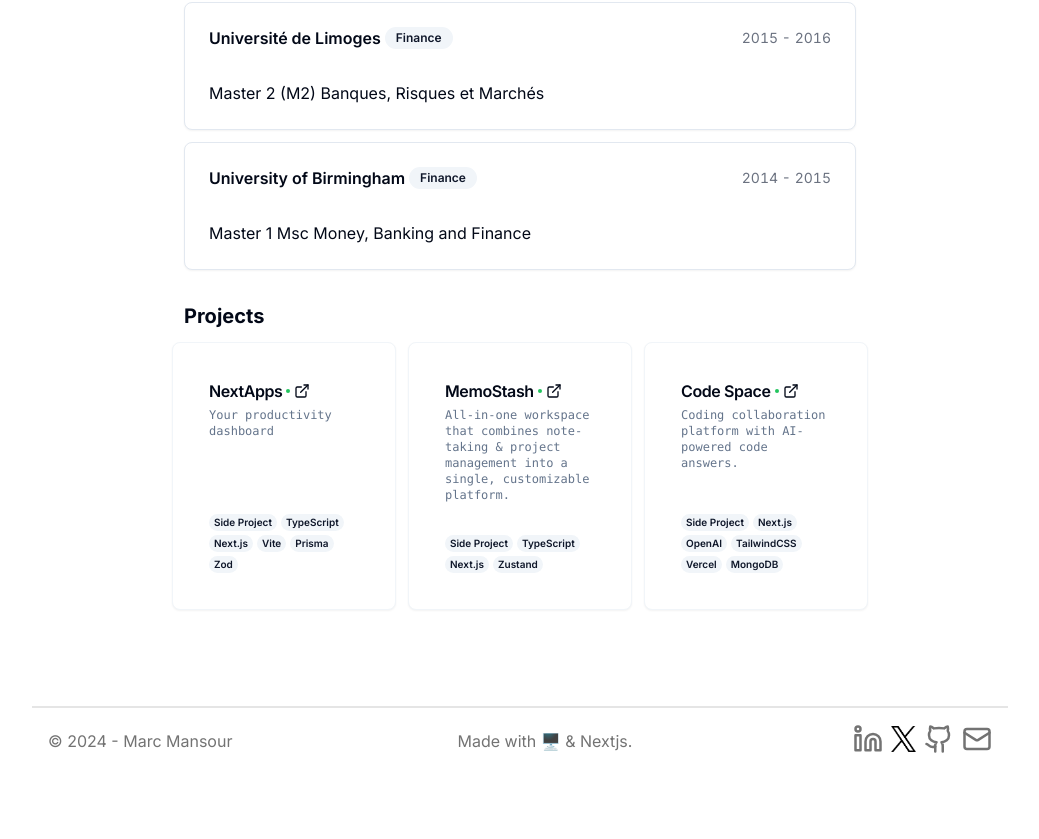
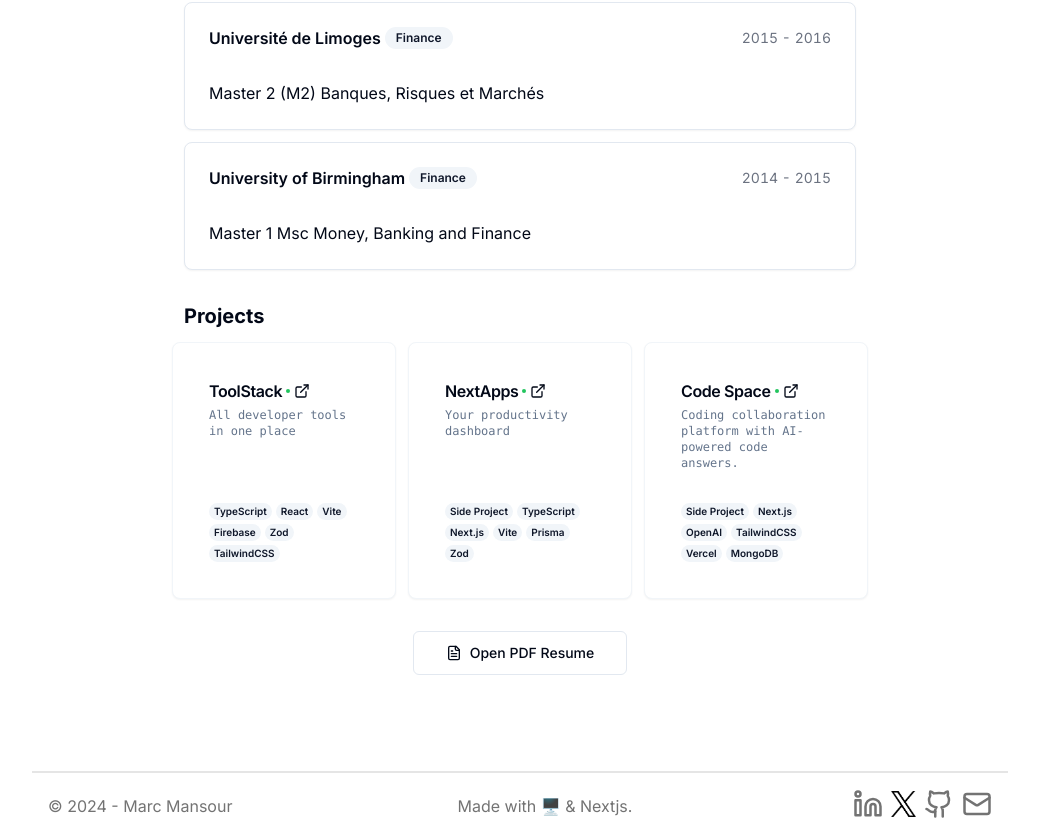
Before and after one commit to marcm8793/websitepersov2, a Next.js app: page /cv in a window 1280 px wide. Shown: the part 1463-2302 px from the top of the page, without its empty margins (120-1159 px from the left). Before the commit the page ends 2237 px from the top, so only its background shows below. Built offline with nearby package versions, Linux system fonts and the light colour scheme.

Commit message:
Adding CV and updating projects

```diff
--- a/src/app/cv/page.tsx
+++ b/src/app/cv/page.tsx
@@ -4,10 +4,11 @@
 import { CommandMenu } from "@/components/cv/command-menu";
 import { Metadata } from "next";
 import { Section } from "@/components/ui/section";
-import { GlobeIcon, MailIcon, PhoneIcon } from "lucide-react";
+import { FileTextIcon, GlobeIcon, MailIcon, PhoneIcon } from "lucide-react";
 import { Button } from "@/components/ui/button";
 import { RESUME_DATA } from "@/config/resume-data";
 import { ProjectCard } from "@/components/cv/project-card";
+import Link from "next/link";
 
 export const metadata: Metadata = {
   title: `CV`,
@@ -204,6 +205,24 @@
         </Section>
       </section>
 
+      <div className="mt-8 flex justify-center">
+        <Button
+          className="flex items-center gap-2"
+          variant="outline"
+          size="lg"
+          asChild
+        >
+          <Link
+            href="/CVMM-dev-en.pdf"
+            target="_blank"
+            rel="noopener noreferrer"
+          >
+            <FileTextIcon className="h-4 w-4" />
+            Open PDF Resume
+          </Link>
+        </Button>
+      </div>
+
       <CommandMenu
         links={[
           {
--- a/src/config/resume-data.ts
+++ b/src/config/resume-data.ts
@@ -6,7 +6,7 @@
   location: "Paris, France, CET",
   locationLink: "https://www.google.com/maps/place/Paris",
   about:
-    "Project Manager aspiring to contribute positively to developing a more meaningful world through innovative technology.",
+    "Web developer aspiring to contribute positively to developing a more meaningful world through innovative technology.",
   summary:
     "Embarking on a new chapter as a project manager in finance, I am eagerly transitioning into the world of coding. Fueled by a deep passion for technology, I've enrolled in coding bootcamps and online courses to acquire the necessary skills. My vision is to merge my financial expertise with coding, creating innovative solutions and contributing actively to development projects.",
   avatarUrl:
@@ -102,6 +102,22 @@
   languages: ["French", "English"],
   projects: [
     {
+      title: "ToolStack",
+      techStack: [
+        "TypeScript",
+        "React",
+        "Vite",
+        "Firebase",
+        "Zod",
+        "TailwindCSS",
+      ],
+      description: "All developer tools in one place",
+      link: {
+        label: "toolstack.pro",
+        href: "https://toolstack.pro/",
+      },
+    },
+    {
       title: "NextApps",
       techStack: [
         "Side Project",
@@ -117,16 +133,7 @@
         href: "https://www.nextapps.dev/",
       },
     },
-    {
-      title: "MemoStash",
-      techStack: ["Side Project", "TypeScript", "Next.js", "Zustand"],
-      description:
-        "All-in-one workspace that combines note-taking & project management into a single, customizable platform.",
-      link: {
-        label: "memostash-lp.vercel.app",
-        href: "https://memostash-lp.vercel.app/",
-      },
-    },
+
     {
       title: "Code Space",
       techStack: [
```
Also changed, not shown: 1 other file (tests, documents, lock files or other folders).
